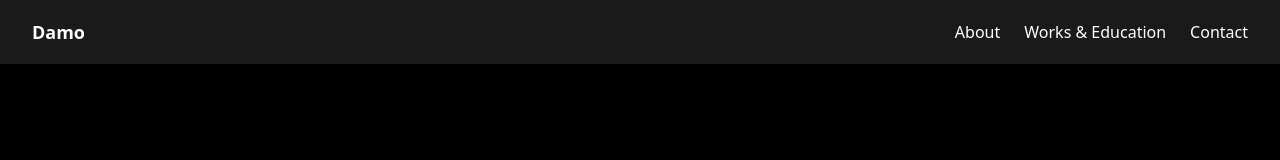
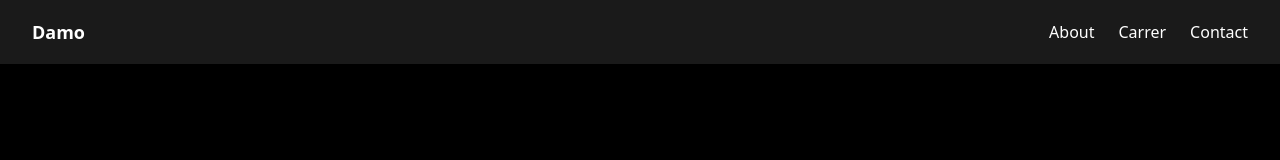
Before and after one commit to Gdk-45/Portfolio, a React (Vite) app: page /MainPage in a window 1280 px wide. Shown: the top 160 px of the page. Built offline with nearby package versions, Linux system fonts and the light colour scheme.

Commit message:
#checking CICD

```diff
--- a/src/Pages/Bento.jsx
+++ b/src/Pages/Bento.jsx
@@ -144,8 +144,8 @@ const AchievementsTable = () => {
   ];
 
   const skills = [
-    'React', 'Node.js', 'Express.js', 'MongoDB', 'Java', 'Spring Boot', 'MySQL',
-    'Solidity', 'Ethereum', 'Blockchain', 'Web3', 'Git', 'JavaScript', 'HTML5',
+    'React', 'Node.js', 'Express.js', 'MongoDB', 'Java', 'MySQL',
+    'Solidity', 'Ethereum', 'Blockchain', 'Web3', 'Git', 'JavaScript', 'HTML5', 'Next','Gsap',
     'CSS3', 'Tailwind CSS', 'Redux', 'TypeScript', 'Python', 'PyQt5', 'LeetCode', 'Problem Solving'
   ];
 
--- a/src/Pages/MainPage.jsx
+++ b/src/Pages/MainPage.jsx
@@ -66,7 +66,7 @@ function Home() {
               className="text-white hover:text-blue-400 transition duration-300"
               onClick={() => scrollToSection("achievements")}
             >
-              Works & Education
+              Carrer
             </button>
             <button
               className="text-white hover:text-blue-400 transition duration-300"
@@ -133,7 +133,7 @@ function Home() {
         setIsMenuOpen(false);
       }}
     >
-      Works & Education
+      Carrer
     </button>
     <button
       className="block text-white text-left hover:text-blue-400 transition duration-300"
```
